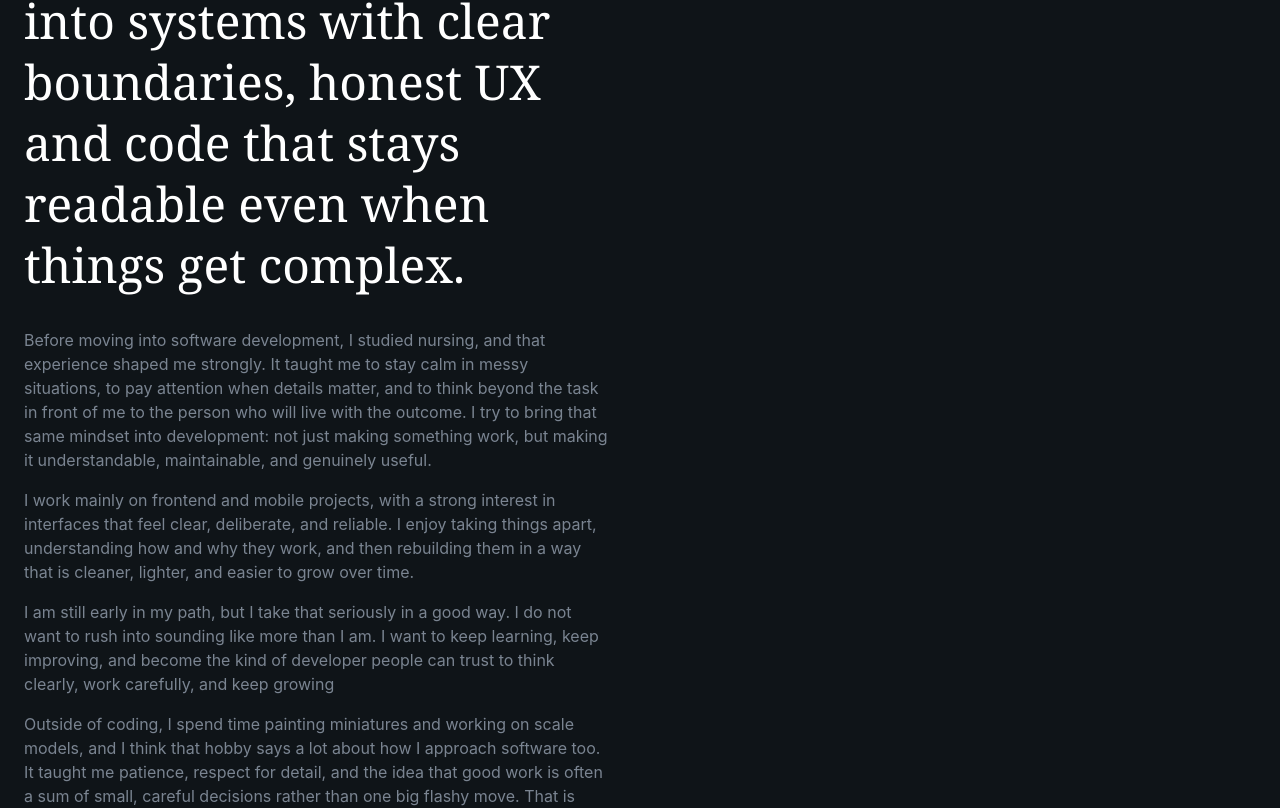
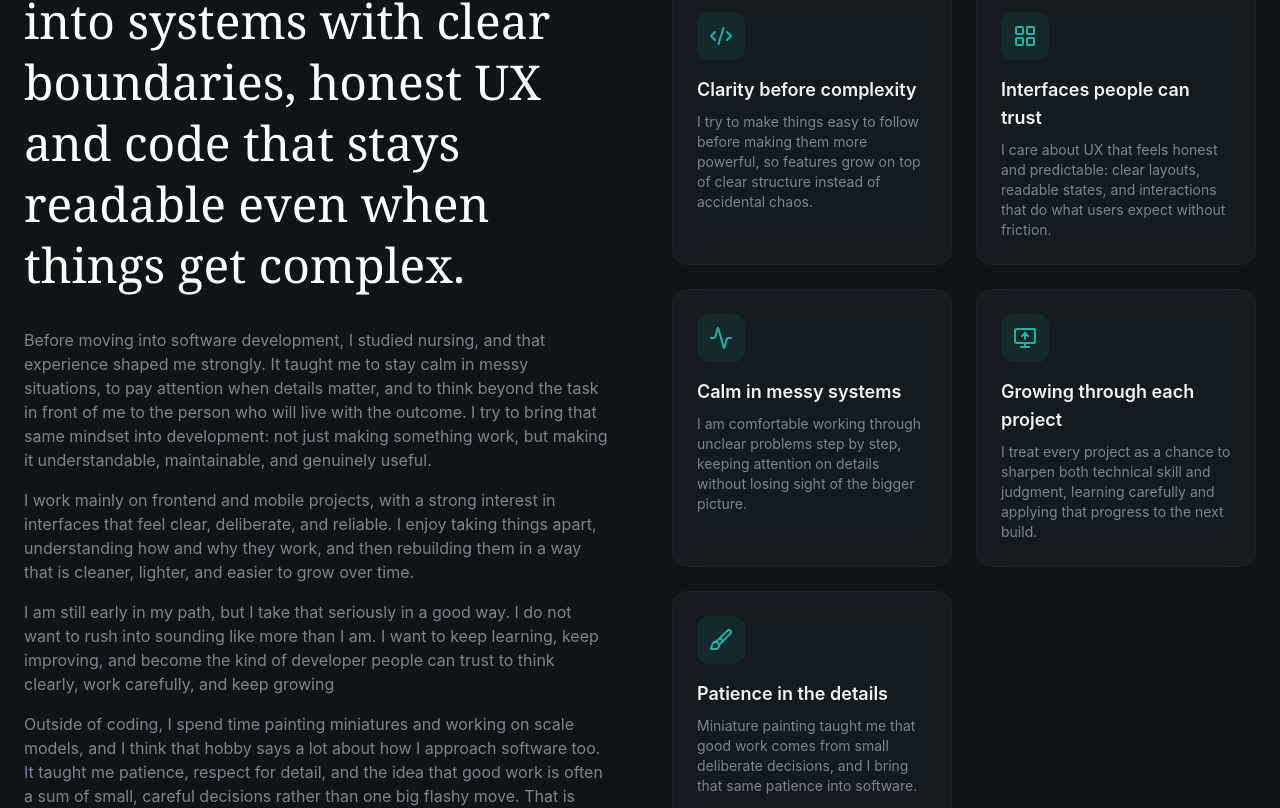
Before and after one commit to Satik37/satik37.github.io, a React (Vite) app: page / in a window 1280 px wide. Shown: the part 1464-2272 px from the top of the page. Built offline with nearby package versions, Linux system fonts and the light colour scheme.

Commit message:
set highlights

```diff
--- a/src/sections/About.jsx
+++ b/src/sections/About.jsx
@@ -1,30 +1,30 @@
-import { CodeXml } from 'lucide-react';
+import { CodeXml, LayoutGrid, Activity, MonitorUp, Brush } from 'lucide-react';
 
 const highlights = [
     {
         icon: CodeXml,
-        title: 'Clean, intentional code',
-        description: 'I like to understand code deeply, then refactor it into smaller, clearer pieces before adding new features, so the project stays maintainable over time.'
+        title: 'Clarity before complexity',
+        description: 'I try to make things easy to follow before making them more powerful, so features grow on top of clear structure instead of accidental chaos.'
     },
     {
-        icon: CodeXml,
-        title: 'Frontend with structure, UI and UX in mind',
-        description: 'I build interfaces that look modern but stay simple to use, focusing on clear layouts, predictable interactions, and readable component architecture (React + Tailwind).'
+        icon: LayoutGrid,
+        title: 'Interfaces people can trust',
+        description: 'I care about UX that feels honest and predictable: clear layouts, readable states, and interactions that do what users expect without friction.'
     },
     {
-        icon: CodeXml,
-        title: 'Mobile apps that feel native',
-        description: 'On mobile (Flutter), I care about smooth navigation, meaningful animations, and layouts that still work on small screens and unstable connections.'
+        icon: Activity,
+        title: 'Calm in messy systems',
+        description: 'I am comfortable working through unclear problems step by step, keeping attention on details without losing sight of the bigger picture.'
     },
     {
-        icon: CodeXml,
-        title: 'Performance as part of the design',
-        description: 'I treat performance as a design problem: measuring where time is spent, cutting unnecessary work, and keeping things fast without turning the code into an unreadable mess.'
+        icon: MonitorUp,
+        title: 'Growing through each project',
+        description: 'I treat every project as a chance to sharpen both technical skill and judgment, learning carefully and applying that progress to the next build.'
     },
     {
-        icon: CodeXml,
-        title: 'Always learning, always refactoring',
-        description: 'I use each project as a chance to learn a bit more about patterns, tooling, or testing, and then apply that knowledge to leave the codebase cleaner than I found it.'
+        icon: Brush,
+        title: 'Patience in the details',
+        description: 'Miniature painting taught me that good work comes from small deliberate decisions, and I bring that same patience into software.'
     },
 ];
 
@@ -74,9 +74,28 @@ export const About = () => {
                             </p>
                         </div>
                     </div>
-                </div>
-                <div>
+
                     {/* Right Column */}
+                    <div className='grid sm:grid-cols-2 gap-6'>
+                        {highlights.map((item, index) => (
+                            <div
+                                key={index}
+                                className='glass p-6 rounded-2xl animate-fade-in'
+                                style={{animationDelay: `${index * 100}ms`}}
+                            >
+                                <div className='w-12 h-12 rounded-xl bg-primary/10 flex items-center justify-center mb-4 hover:bg-primary/20'>
+                                    <item.icon className='w-6 h-6 text-primary'/>
+                                </div>
+                                <h3 className='text-lg font-semibold mb-2'>
+                                    {item.title}
+                                </h3>
+                                <p className='text-sm text-muted-foreground'>
+                                    {item.description}
+                                </p>
+                            </div>
+                        ))}
+
+                    </div>
                 </div>
             </div>
         </section>
```
